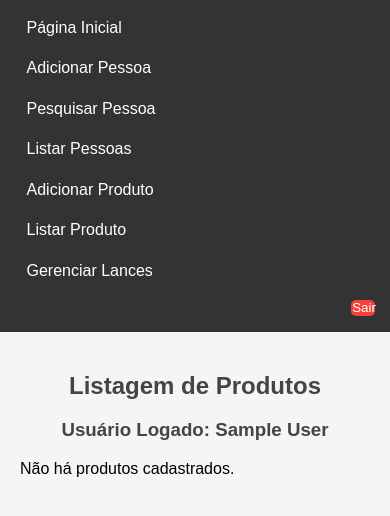
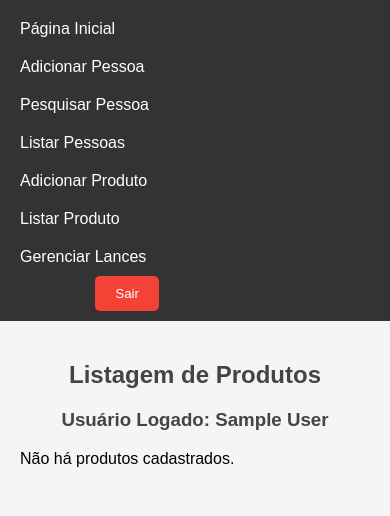
Before and after one commit to juliagpeter/ArteNet, a PHP site: page /views/index.php in a window 390 px wide. Shown: the top 516 px of the page. Run offline with PHP 8.4, Linux system fonts and the light colour scheme; the visitor is signed in with stand-in values (Sample User, id 1); data that the repository does not hold is empty.

Commit message:
css header

```diff
--- a/styles/listagens.css
+++ b/styles/listagens.css
@@ -96,11 +96,10 @@
 /* Estilo básico da navbar */
 .navbar {
     background-color: #333;
-    padding: 2%;
+    padding: 10px;
     display: flex;
     justify-content: space-between;
     align-items: center;
-    flex-wrap: wrap; /* Permite quebra em telas menores */
 }
 
 /* Estilo da lista de navegação */
@@ -110,24 +109,21 @@
     padding: 0;
     display: flex;
     flex-direction: column; /* Menu vertical */
-    width: 100%; /* Ocupa toda a largura do menu */
 }
 
 /* Estilo dos itens da lista */
 .nav-list li {
     position: relative;
-    margin: 1% 0;
-    width: 100%; /* Cada item ocupa 100% da largura disponível */
+    margin: 0;
 }
 
 .nav-list li a {
     display: block;
-    padding: 2% 5%;
+    padding: 10px;
     color: white;
     text-decoration: none;
     background-color: #333;
     transition: background-color 0.3s;
-    width: 100%; /* Ocupa toda a largura disponível */
 }
 
 .nav-list li a:hover {
@@ -148,13 +144,12 @@
     top: 0;
     left: 100%; /* Alinha o dropdown à direita do item */
     background-color: #333;
-    width: auto;
 }
 
 /* Estilo dos links dentro do dropdown */
 .nav-list ul li a {
-    padding: 2% 5%;
-    width: auto; /* Permite o tamanho flexível do dropdown */
+    padding: 10px;
+    width: 200px; /* Largura do dropdown */
     white-space: nowrap;
 }
 
@@ -166,12 +161,11 @@
 form button {
     background-color: #f44336;
     color: white;
-    padding: 2% 5%;
+    padding: 10px 20px;
     border: none;
     border-radius: 5px;
     cursor: pointer;
     transition: background-color 0.3s;
-    width: auto; /* Flexível */
 }
 
 form button:hover {
@@ -181,21 +175,4 @@
 /* Alinha o botão de sair à direita */
 .navbar form {
     margin-left: auto;
-    padding: 2%;
-    width: auto;
 }
-
-/* Ajustes para telas menores */
-@media screen and (max-width: 768px) {
-    .nav-list {
-        flex-direction: column; /* Mantém o menu vertical */
-    }
-
-    .nav-list li {
-        width: 100%; /* Itens ocupam toda a largura da tela */
-    }
-
-    form button {
-        width: 100%; /* Botão ocupa toda a largura em telas menores */
-    }
-}
```
